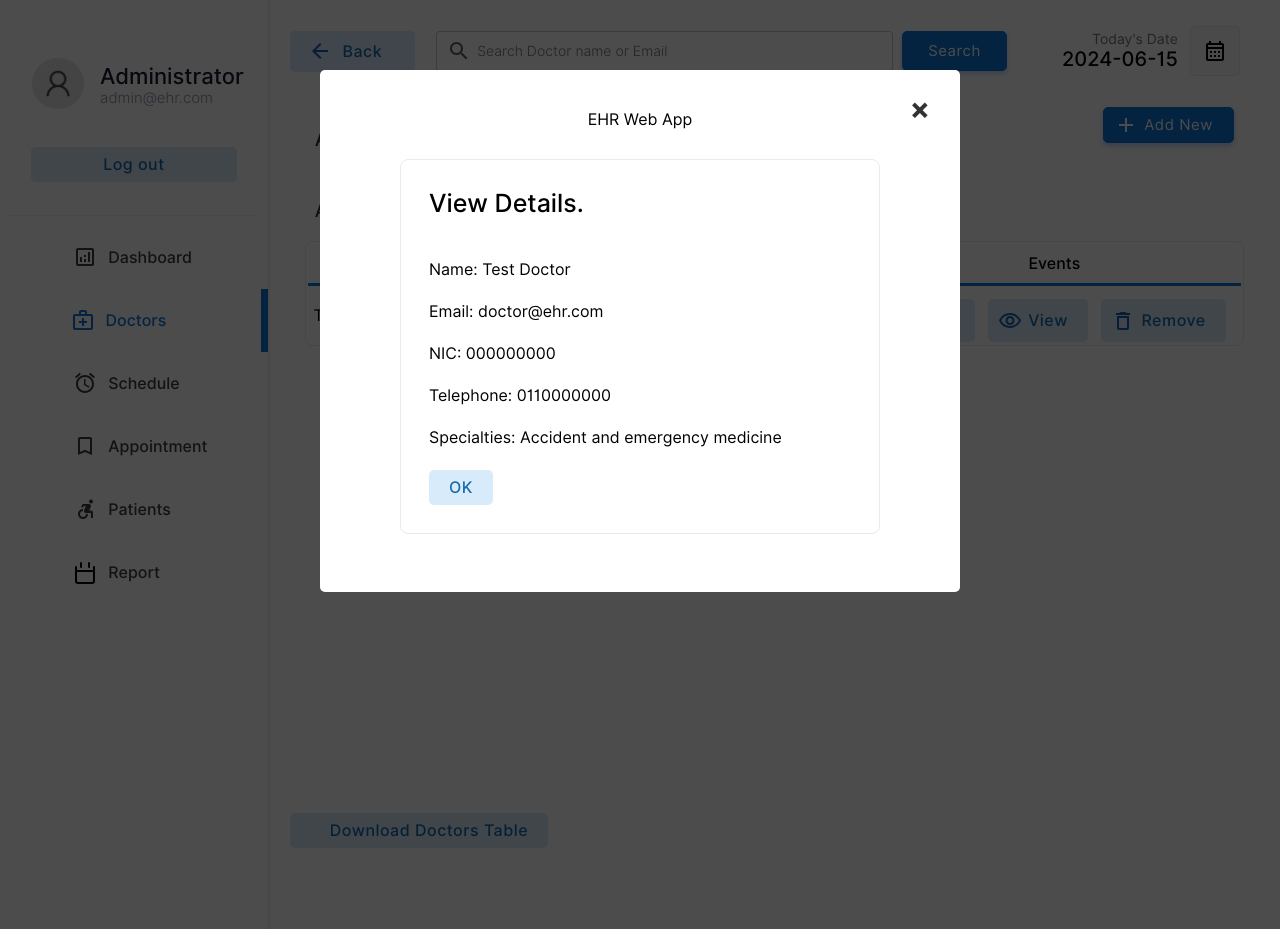
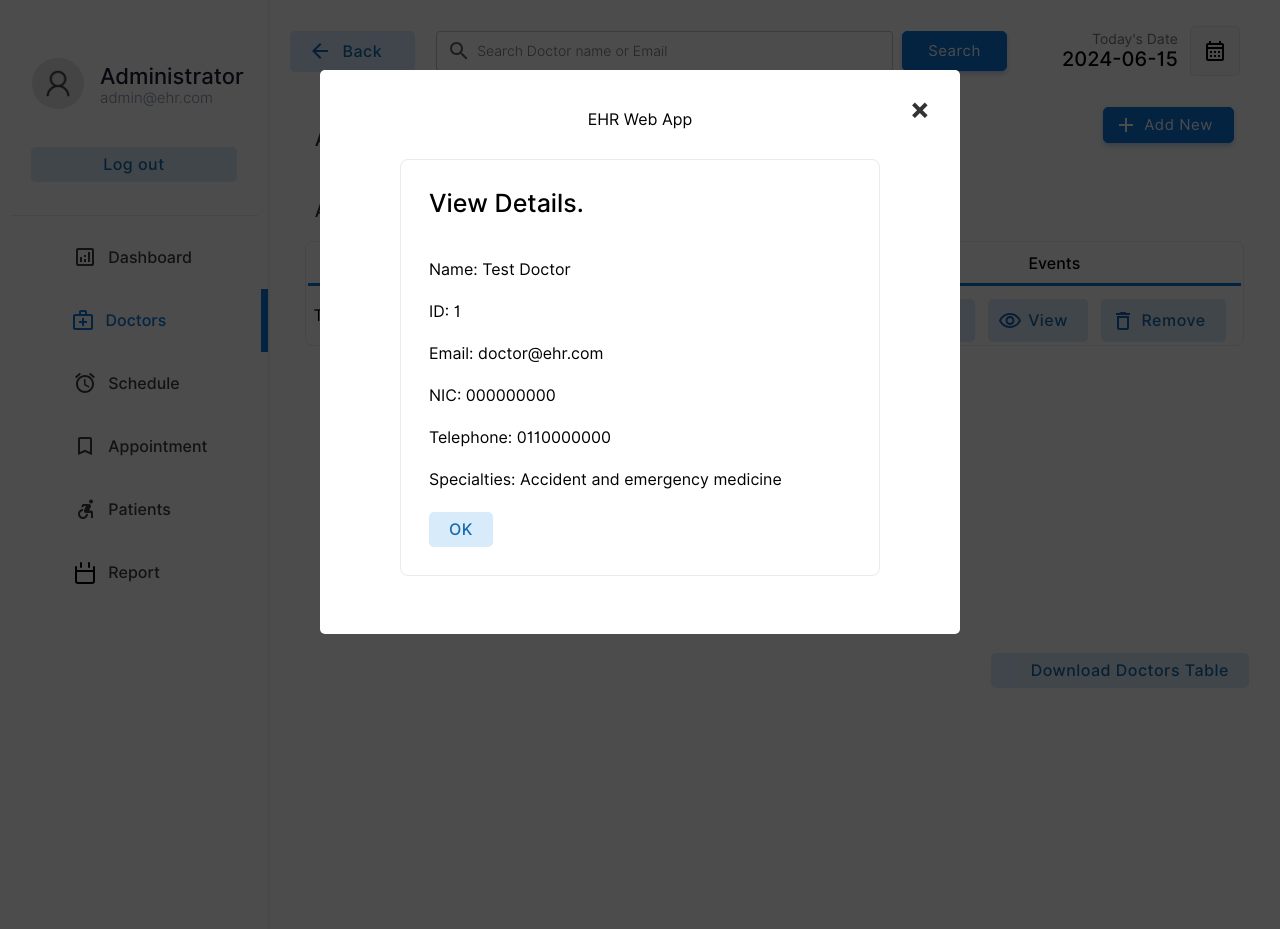
Before and after one commit to Abemchegen/ehr_system, a PHP site: page /admin/doctors.php?action=view&id=1 in a window 1280 px wide. Run offline with PHP 8.4, Linux system fonts and the light colour scheme; a user stored in the database is signed in; data comes from the database, SQL or seed files in the repository.

Commit message:
fixed download csv button and all doctor scrolling functionality

```diff
--- a/admin/doctors.php
+++ b/admin/doctors.php
@@ -21,8 +21,6 @@
 <body>
     <?php
 
-    //learn from w3schools.com
-
     session_start();
 
     if(isset($_SESSION["user"])){
@@ -34,11 +32,8 @@
         header("location: ../login.php");
     }
 
-
-
     //import database
     include("../connection.php");
-
 
     ?>
     <div class="container">
@@ -105,7 +100,6 @@
                         <a href="doctors.php" ><button  class="login-btn btn-primary-soft btn btn-icon-back"  style="padding-top:11px;padding-bottom:11px;margin-left:20px;width:125px"><font class="tn-in-text">Back</font></button></a>
                     </td>
                     <td>
-
                         <form action="" method="post" class="header-search">
 
                             <input type="search" name="search" class="input-text header-searchbar" placeholder="Search Doctor name or Email" list="doctors">&nbsp;&nbsp;
@@ -124,11 +118,8 @@
 
                                 echo ' </datalist>';?>
 
-
                             <input type="Submit" value="Search" class="login-btn btn-primary btn" style="padding-left: 25px;padding-right: 25px;padding-top: 10px;padding-bottom: 10px;">
-
                         </form>
-
                     </td>
                     <td width="15%">
                         <p style="font-size: 14px;color: rgb(119, 119, 119);padding: 0;margin: 0;text-align: right;">
@@ -136,8 +127,7 @@
                         </p>
                         <p class="heading-sub12" style="padding: 0;margin: 0;">
                             <?php
-                        date_default_timezone_set('Asia/Kolkata');
-
+                        date_default_timezone_set('Africa/Addis_Ababa');
                         $date = date('Y-m-d');
                         echo $date;
                         ?>
@@ -146,7 +136,6 @@
                     <td width="10%">
                         <button  class="btn-label"  style="display: flex;justify-content: center;align-items: center;"><img src="../img/calendar.svg" width="100%"></button>
                     </td>
-
                 </tr>
 
                 <tr >
@@ -155,7 +144,8 @@
                     </td>
                     <td colspan="2">
                         <a href="?action=add&id=none&error=0" class="non-style-link"><button  class="login-btn btn-primary btn button-icon"  style="display: flex;justify-content: center;align-items: center;margin-left:75px;background-image: url('../img/icons/add.svg');">Add New</font></button>
-                            </a></td>
+                        </a>
+                    </td>
                 </tr>
                 <tr>
                     <td colspan="4" style="padding-top:10px;">
@@ -166,17 +156,11 @@
                 <?php
                     if($_POST){
                         $keyword=$_POST["search"];
-
                         $sqlmain= "select * from doctor where docemail='$keyword' or docname='$keyword' or docname like '$keyword%' or docname like '%$keyword' or docname like '%$keyword%'";
                     }else{
                         $sqlmain= "select * from doctor order by docid desc";
-
                     }
-
-
-
                 ?>
-
                 <tr>
                    <td colspan="4">
                        <center>
@@ -185,31 +169,23 @@
                         <thead>
                             <tr>
                                 <th class="table-headin">
-
-
                                     Doctor Name
-
                                 </th>
                                 <th class="table-headin">
                                     Email
                                 </th>
                                 <th class="table-headin">
-
                                     Specialties
-
                                 </th>
                                 <th class="table-headin">
-
                                     Events
-
                                 </tr>
                         </thead>
                         <tbody>
 
                             <?php
 
-
-                                $result= $database->query($sqlmain);
+                                $result = $database->query($sqlmain);
 
                                 if($result->num_rows==0){
                                     echo '<tr>
@@ -217,7 +193,6 @@
                                     <br><br><br><br>
                                     <center>
                                     <img src="../img/notfound.svg" width="25%">
-
                                     <br>
                                     <p class="heading-main12" style="margin-left: 45px;font-size:20px;color:rgb(49, 49, 49)">We  couldnt find anything related to your keywords !</p>
                                     <a class="non-style-link" href="doctors.php"><button  class="login-btn btn-primary-soft btn"  style="display: flex;justify-content: center;align-items: center;margin-left:20px;">&nbsp; Show all Doctors &nbsp;</font></button>
@@ -226,8 +201,8 @@
                                     <br><br><br><br>
                                     </td>
                                     </tr>';
+                                }
 
-                                }
                                 else{
                                     for ( $x=0; $x<$result->num_rows;$x++){
                                         $row=$result->fetch_assoc();
@@ -248,7 +223,6 @@
                                             <td>
                                                 '.substr($spcil_name,0,35).'
                                             </td>
-
                                             <td>
                                             <div style="display:flex;justify-content: center;">
                                             <a href="?action=edit&id='.$docid.'&error=0" class="non-style-link"><button  class="btn-primary-soft btn button-icon btn-edit"  style="padding-left: 40px;padding-top: 12px;padding-bottom: 12px;margin-top: 10px;"><font class="tn-in-text">Edit</font></button></a>
@@ -259,41 +233,36 @@
                                             </div>
                                             </td>
                                             </tr>';
-
                                         }
                                     }
-
                                 ?>
-
                             </tbody>
-
                         </table>
                     </div>
                         </center>
                    </td>
                 </tr>
                 <tr>
-                    <td colspan = "4">
+                    <td colspan="4">
+                        <div style="display: flex; justify-content: flex-end; padding-right: 20px;">
                             <!-- Download Doctors CSV link -->
-                        <a class="non-style-link" href="download_doctors_csv.php"><button class="btn-primary-soft btn button-icon" style="display: flex; justify-content: center; align-items: center; margin: 20px;">Download Doctors Table</button></a>
+                            <a class="non-style-link" href="download_doctors_csv.php">
+                                <button class="btn-primary-soft btn button-icon" style="margin: 10px;">Download Doctors Table</button>
+                            </a>
+                        </div>
                     </td>
-
                 </tr>
-
-
             </table>
         </div>
     </div>
     <?php
-    // Check if action parameter is set and equals 'download_csv'
+
     if (isset($_GET['action'])){
 
         $action=$_GET["action"];
-        $id=$_GET["id"];
 
         if($action == 'drop') {
-
-
+            $id=$_GET["id"];
             $nameget=$_GET["name"];
             echo '
             <div id="popup1" class="overlay">
@@ -314,7 +283,8 @@
             </div>
             </div>
             ';
-        }elseif($action =='view'){
+        }
+        elseif($action =='view'){
             $id=$_GET["id"];
             $sqlmain= "select * from doctor where docid='$id'";
             $result= $database->query($sqlmain);
@@ -356,6 +326,13 @@
                             </tr>
                             <tr>
                                 <td class="label-td" colspan="2">
+                                    <label for="id" class="form-label">ID: </label>
+                                    '.$id.'<br><br>
+                                </td>
+
+                            </tr>
+                            <tr>
+                                <td class="label-td" colspan="2">
                                     <label for="Email" class="form-label">Email: </label>
                                     '.$email.'<br><br>
                                 </td>
@@ -384,10 +361,7 @@
                             </tr>
                             <tr>
                                 <td colspan="2">
-
                                     <a href="doctors.php"><input type="button" value="OK" class="login-btn btn-primary-soft btn" ></a>
-
-
                                 </td>
 
                             </tr>
@@ -399,7 +373,8 @@
             </div>
             </div>
             ';
-        }elseif($action=='add'){
+        }
+        elseif($action=='add'){
             $error_1=$_GET["error"];
             $errorlist= array(
                 '1'=>'<label for="promter" class="form-label" style="color:rgb(255, 62, 62);text-align:center;">Already have an account for this Email address.</label>',
@@ -407,7 +382,6 @@
                 '3'=>'<label for="promter" class="form-label" style="color:rgb(255, 62, 62);text-align:center;"></label>',
                 '4'=>"",
                 '0'=>'',
-
             );
             if($error_1!='4'){
             echo '
@@ -440,7 +414,6 @@
                                 <td class="label-td" colspan="2">
                                     <input type="text" name="name" class="input-text" placeholder="Doctor Name" required><br>
                                 </td>
-
                             </tr>
                             <tr>
                                 <td class="label-td" colspan="2">
@@ -482,7 +455,6 @@
                                 <td class="label-td" colspan="2">
                                     <select name="spec" id="" class="box" >';
 
-
                                         $list11 = $database->query("select  * from  specialties order by sname asc;");
 
                                         for ($y=0;$y<$list11->num_rows;$y++){
@@ -491,11 +463,7 @@
                                             $id00=$row00["id"];
                                             echo "<option value=".$id00.">$sn</option><br/>";
                                         };
-
-
-
-
-                        echo     '       </select><br>
+                        echo  '</select><br>
                                 </td>
                             </tr>
                             <tr>
@@ -536,10 +504,9 @@
                     </center>
                     <br><br>
             </div>
-            </div>
-            ';
-
-            }else{
+            </div>';
+            }
+            else{
                 echo '
                     <div id="popup1" class="overlay">
                             <div class="popup">
@@ -548,8 +515,6 @@
                                 <h2>New Record Added Successfully!</h2>
                                 <a class="close" href="doctors.php">&times;</a>
                                 <div class="content">
-
-
                                 </div>
                                 <div style="display: flex;justify-content: center;">
 
@@ -559,8 +524,7 @@
                                 <br><br>
                             </center>
                     </div>
-                    </div>
-        ';
+                    </div>';
             }
         }elseif($action=='edit'){
             $id=$_GET["id"];
@@ -584,7 +548,6 @@
                     '3'=>'<label for="promter" class="form-label" style="color:rgb(255, 62, 62);text-align:center;"></label>',
                     '4'=>"",
                     '0'=>'',
-
                 );
 
             if($error_1!='4'){
@@ -674,10 +637,7 @@
                                                     echo "<option value=".$id00.">$sn</option><br/>";
                                                 };
 
-
-
-
-                                echo     '       </select><br><br>
+                                echo '</select><br><br>
                                         </td>
                                     </tr>
                                     <tr>
@@ -700,7 +660,6 @@
                                         </td>
                                     </tr>
 
-
                                     <tr>
                                         <td colspan="2">
                                             <input type="reset" value="Reset" class="login-btn btn-primary-soft btn" >&nbsp;&nbsp;&nbsp;&nbsp;&nbsp;
@@ -718,8 +677,7 @@
                             </center>
                             <br><br>
                     </div>
-                    </div>
-                    ';
+                    </div>';
         }else{
             echo '
                 <div id="popup1" class="overlay">
@@ -740,11 +698,7 @@
                             <br><br>
                         </center>
                 </div>
-                </div>
-    ';
-
-
-
+                </div>';
         }; };
     };
 
--- a/css/main.css
+++ b/css/main.css
@@ -197,7 +197,7 @@ body{
 
 .abc{
   width: 100%;
-  height: 550px;
+  height: 400px;
   overflow: auto;
 }
 
```
Lines whose indentation alone changed are shown as unchanged.
